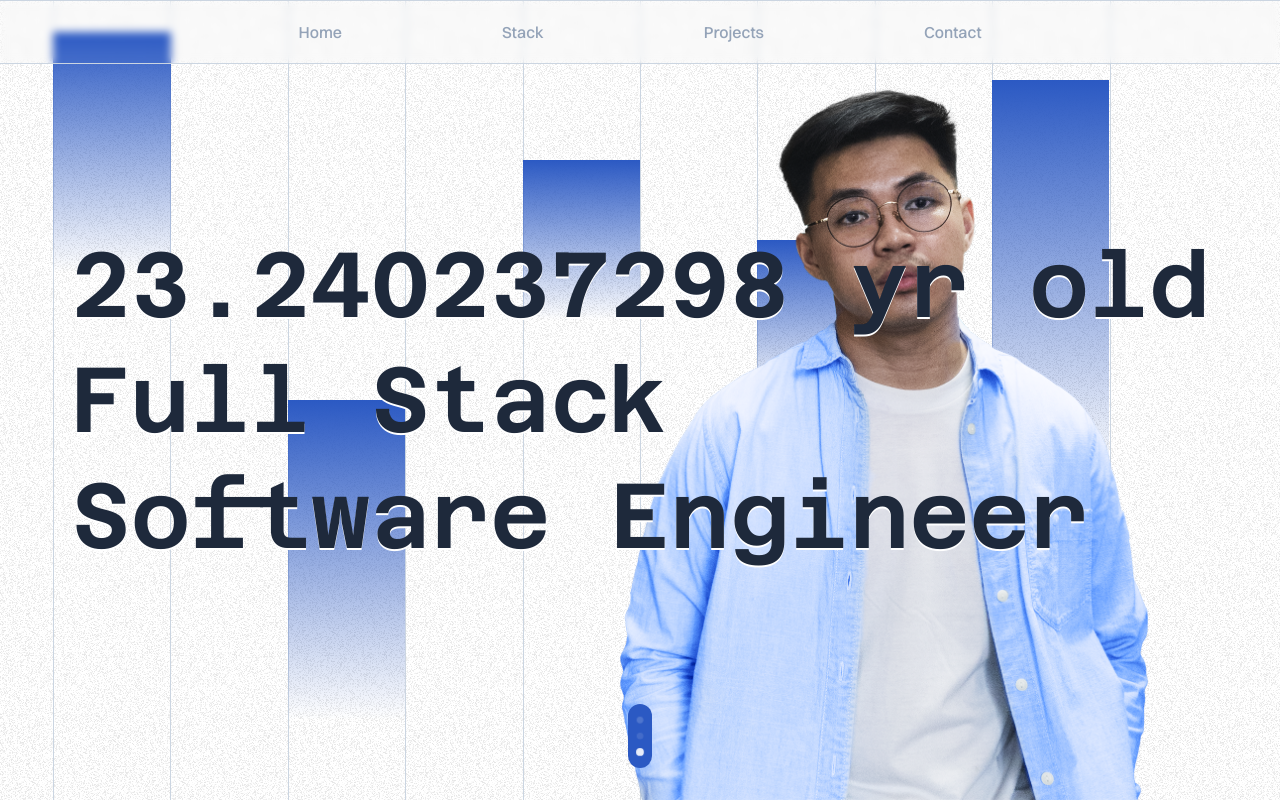
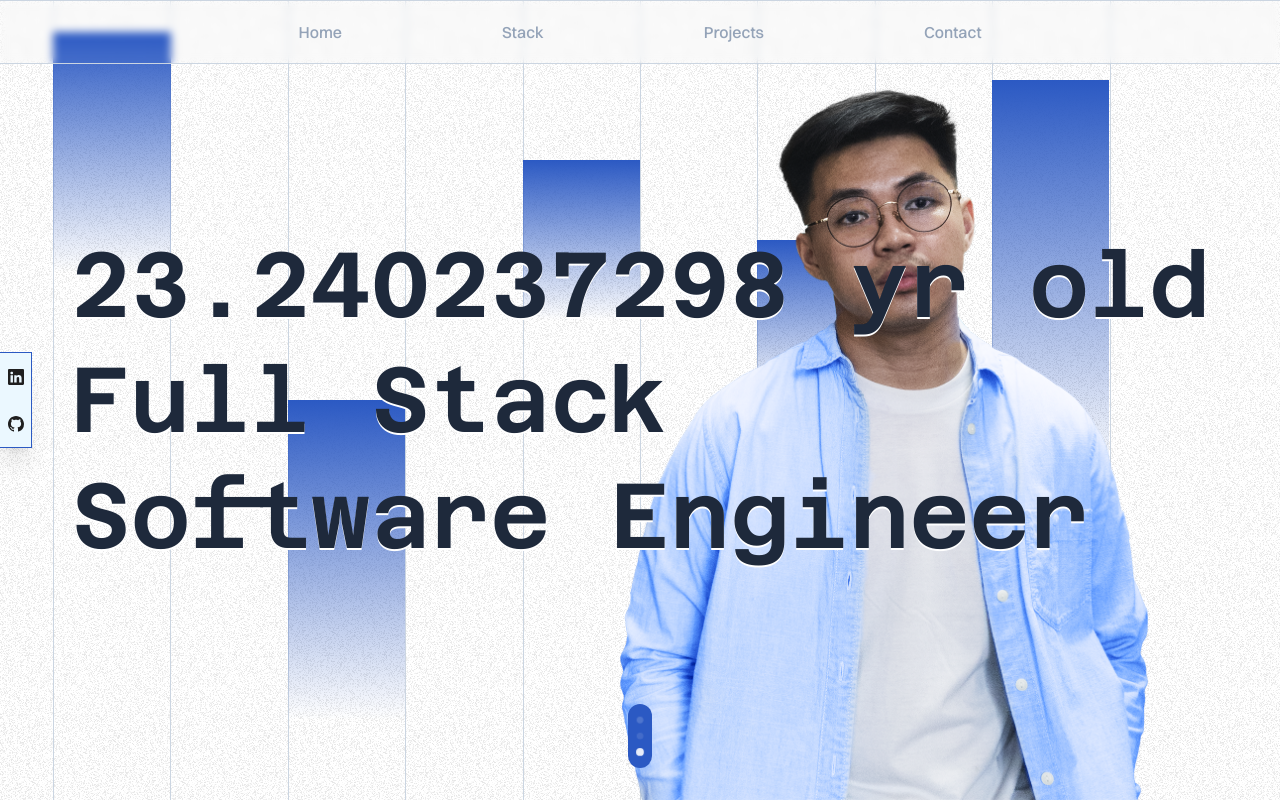
Before and after one commit to kmallari/Portfolio-2, a Next.js app: page / in a window 1280 px wide. Shown: the top 800 px of the page. Built offline with nearby package versions, Linux system fonts and the light colour scheme.

Commit message:
add socials

```diff
--- /dev/null
+++ b/src/components/Socials.tsx
@@ -0,0 +1,30 @@
+import React from "react";
+import { BsLinkedin, BsGithub } from "react-icons/bs";
+interface SocialsProps {}
+
+export const Socials: React.FC<SocialsProps> = ({}) => {
+  return (
+    <nav className='fixed h-24 w-8 top-0 bottom-0 left-0 my-auto text-neutral-dark-200 z-50'>
+      <ul className='h-full w-full grid grid-rows-2 items-center group shadow-xl'>
+        <li className='w-full h-full'>
+          <a
+            className='w-full h-full flex items-center justify-center hover:-translate-y-1 hover:translate-x-1 bg-neutral-light-200 border-r border-t border-primary-200 group-hover:border hover:shadow-xl hover:shadow-primary-200 transition-all'
+            href='https://www.linkedin.com/in/kevin-luis-mallari-a4364719a/'
+            target={"_blank"}
+          >
+            <BsLinkedin />
+          </a>
+        </li>
+        <li className='w-full h-full'>
+          <a
+            className='w-full h-full flex items-center justify-center hover:translate-y-1 hover:translate-x-1 bg-neutral-light-200 border-r border-b border-primary-200 group-hover:border hover:shadow-xl hover:shadow-primary-200 transition-all'
+            href='https://github.com/kmallari/'
+            target={"_blank"}
+          >
+            <BsGithub />
+          </a>
+        </li>
+      </ul>
+    </nav>
+  );
+};
--- a/src/pages/index.tsx
+++ b/src/pages/index.tsx
@@ -8,6 +8,7 @@ import _ from "lodash";
 import { Projects } from "../components/Projects";
 import { ContactForm } from "../components/ContactForm";
 import { Footer } from "../components/Footer";
+import { Socials } from "../components/Socials";
 const Home: NextPage = () => {
   const stackRef = useRef<HTMLDivElement>(null);
   const [isStackInView, setIsStackInView] = useState(false);
@@ -20,8 +21,9 @@ const Home: NextPage = () => {
         <link rel='icon' href='/favicon.ico' />
       </Head>
 
-      <main className='bg-neutral-light-100 text-neutral-light-100 bg-light-pattern bg-repeat font-switzer overflow-x-hidden'>
+      <main className='bg-neutral-light-100 text-neutral-light-100 bg-light-pattern bg-repeat font-switzer overflow-x-hidden relative'>
         <Navbar stackRef={stackRef} isStackInView={isStackInView} />
+        <Socials />
         <Header />
         <Stack stackRef={stackRef} setIsStackInView={setIsStackInView} />
         <Projects />
```
Also changed, not shown: src/components/Footer.tsx (+10 -10 lines), 1 other file (tests, documents, lock files or other folders).
